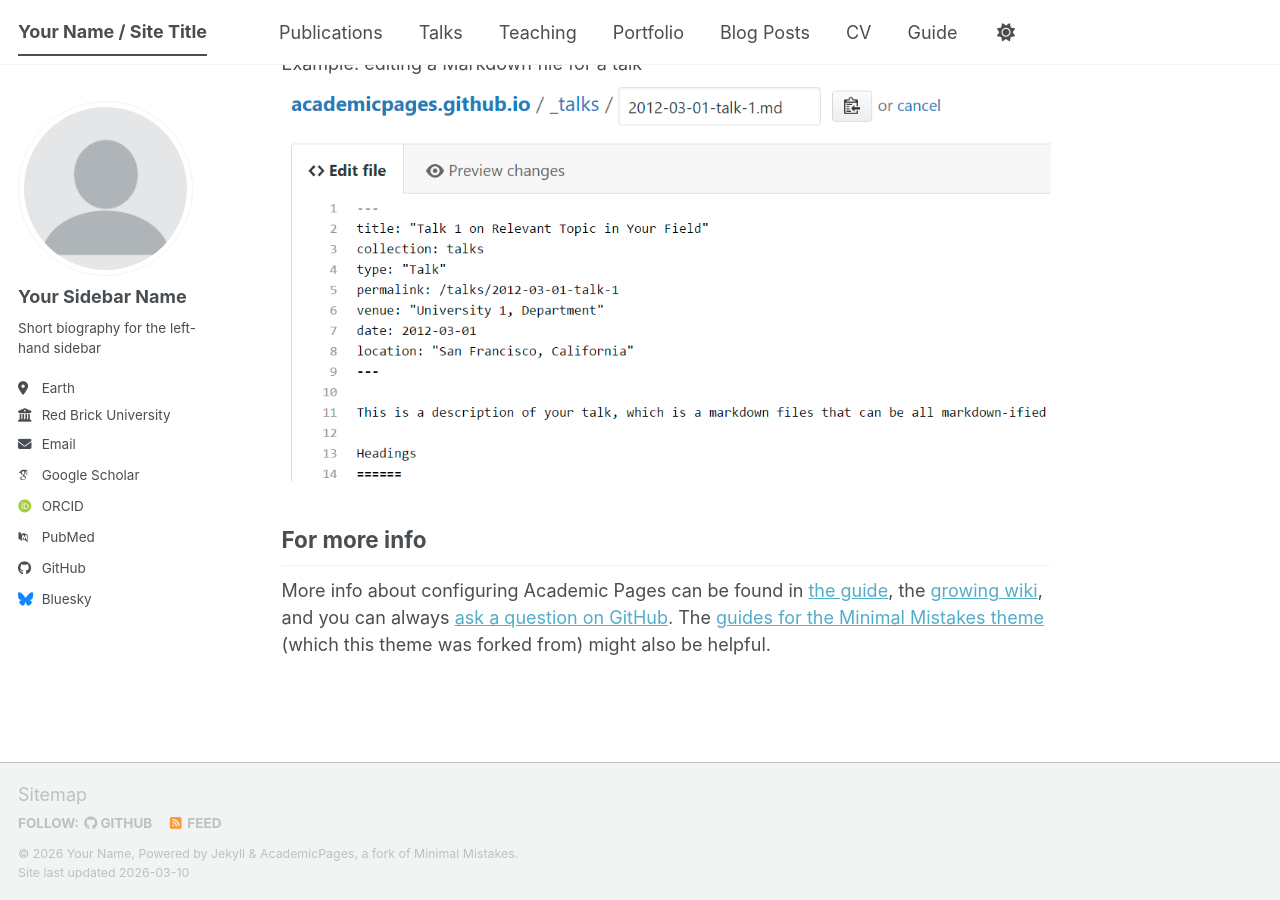
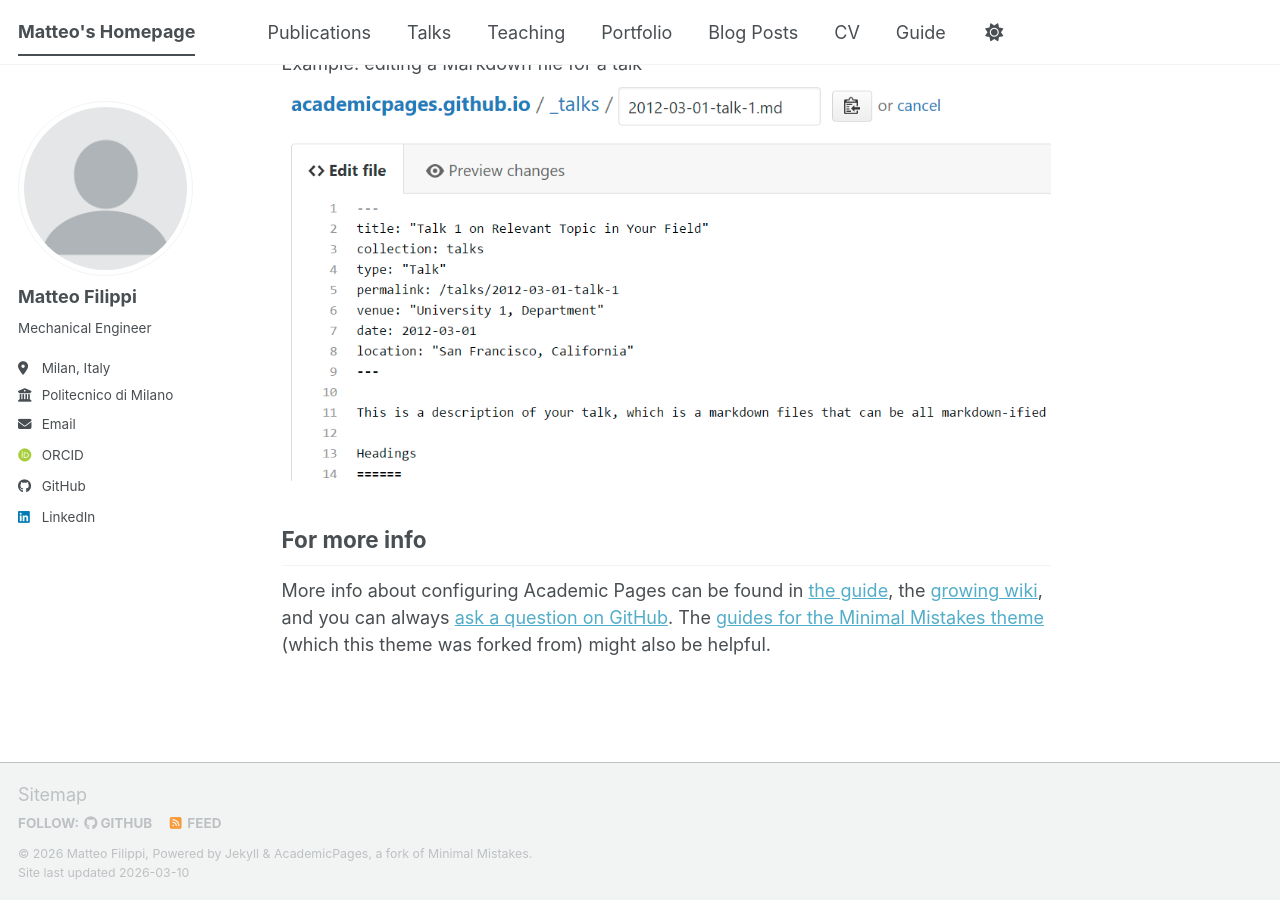
Before and after one commit to MFilippi01/MFilippi01.github.io, a Jekyll site: the page built from _pages/about.md, in a window 1280 px wide and 900 px high, scrolled down 2720 px. Built offline with Jekyll 4.4.1, drawn with Linux system fonts in a browser that asks for light colours; some web fonts are replaced; a script bundle is joined from its source files by our own code; library files that are not in the unit come from our copies.

Commit message:
Update personal information in _config.yml

```diff
--- a/_config.yml
+++ b/_config.yml
@@ -9,14 +9,14 @@
 # Basic Site Settings
 locale                   : "en-US"
 site_theme               : "default" # The available themes options are "default", "air", "sunrise", "mint", "dirt" and "contrast"
-title                    : "Your Name / Site Title"
+title                    : "Matteo's Homepage"
 title_separator          : "-"
-name                     : &name "Your Name"
+name                     : &name "Matteo Filippi"
 description              : &description "Your Name's academic portfolio"   # Update this with a general description of your site, this is the default if not overridden by a page
-url                      : https://academicpages.github.io # The base hostname & protocol for your site e.g. "https://[your GitHub username].github.io",
+url                      : https://mfilippi01.github.io/ # The base hostname & protocol for your site e.g. "https://[your GitHub username].github.io",
                                                            # or if you already have some other page hosted on Github then use "https://[your GitHub username].github.io/[Your Repo Name]"
 baseurl                  : "" # the subpath of your site, e.g. "/blog"
-repository               : "academicpages/academicpages.github.io"
+repository               : "MFilippi01/MFilippi01.github.io"
 
 # Site Author - The following control what appear as part of the author content on the side bar.
 #               If a field is blank the icon and link will not appear, otherwise it will be shown.
@@ -24,24 +24,24 @@ repository               : "academicpages/academicpages.github.io"
 author:
   # Biographic information
   avatar           : "profile.png"
-  name             : "Your Sidebar Name"
+  name             : "Matteo Filippi"
   pronouns         : # example: "she/her"
-  bio              : "Short biography for the left-hand sidebar"
-  location         : "Earth"
-  employer         : "Red Brick University"
+  bio              : "Mechanical Engineer"
+  location         : "Milan, Italy"
+  employer         : "Politecnico di Milano"
   uri              : # URL
-  email            : "none@example.org"
+  email            : "filippimatteo2001@gmail.com"
 
   # Academic websites
   academia         : # URL
   arxiv            : # URL - Update with the correct link to your profile
-  googlescholar    : "https://scholar.google.com/citations?user=PS_CX0AAAAAJ"
+  # googlescholar    : "https://scholar.google.com/citations?user=PS_CX0AAAAAJ"
   inspire-hep      : # URL
   impactstory      : # URL
-  orcid            : "https://orcid.org/yourorcidurl"
+  orcid            : "https://orcid.org/0009-0005-8066-0897"
   semantic         : # URL
   ssrn             : # URL
-  pubmed           : "https://www.ncbi.nlm.nih.gov/pubmed/?term=john+snow"
+  # pubmed           : "https://www.ncbi.nlm.nih.gov/pubmed/?term=john+snow"
   researchgate     : # URL
   scopus           : # URL
   zotero           : # URL
@@ -51,13 +51,13 @@ author:
   bitbucket        : # Username - Update with your username on the site
   codepen          : # Username
   dribbble         : # Username
-  github           : "academicpages"
+  github           : "MFilippi01"
   kaggle           : # Username
   stackoverflow    : # User number or user number and name (i.e., use "1" or "1/jeff-atwood")
 
   # Social media
   artstation       : # Username
-  bluesky          : "bsky.app" # Replace this with you Bluesky username
+  # bluesky          : "bsky.app" # Replace this with you Bluesky username
   facebook         : # Username
   flickr           : # Username
   foursquare       : # Username
@@ -66,7 +66,7 @@ author:
   keybase          : # Username
   instagram        : # Username
   lastfm           : # Username
-  linkedin         : # Username
+  linkedin         : "matteofilippi01"
   mastodon         : # URL
   medium           : # URL
   pinterest        : # Username
```
